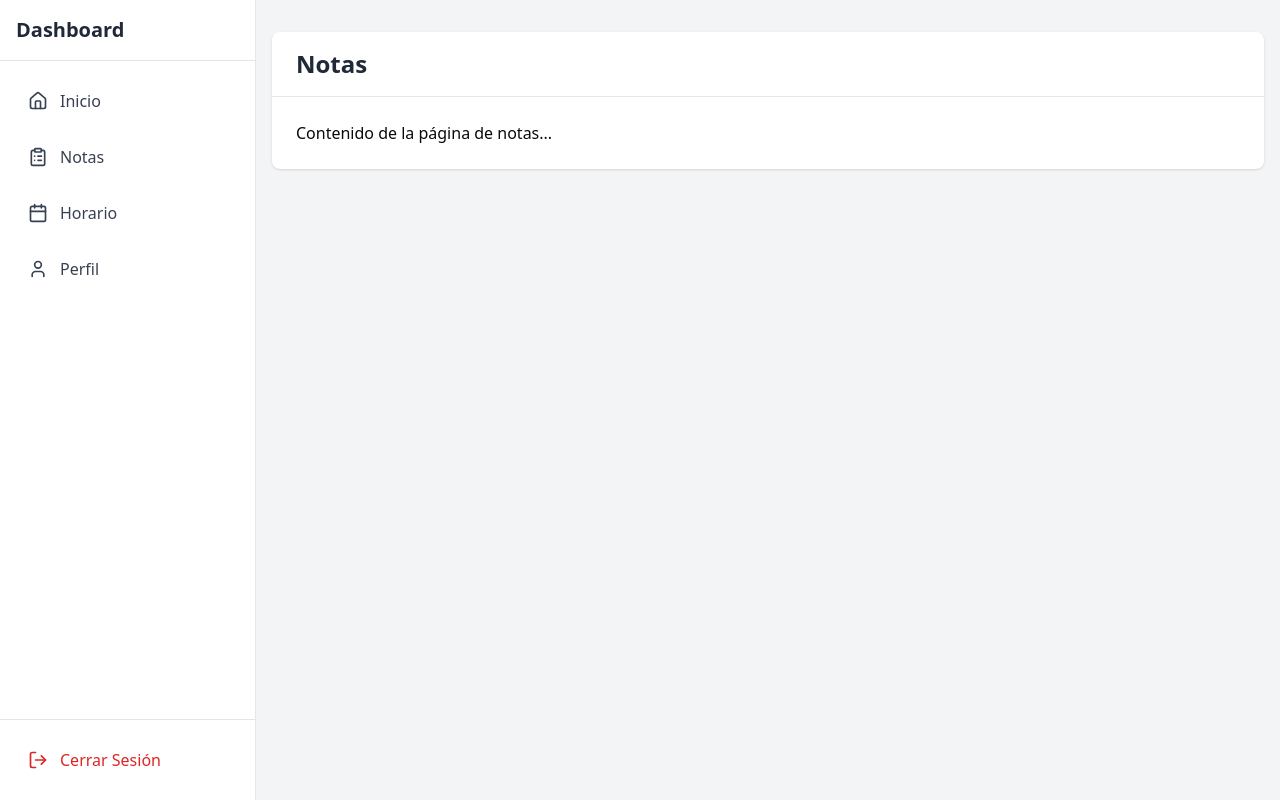
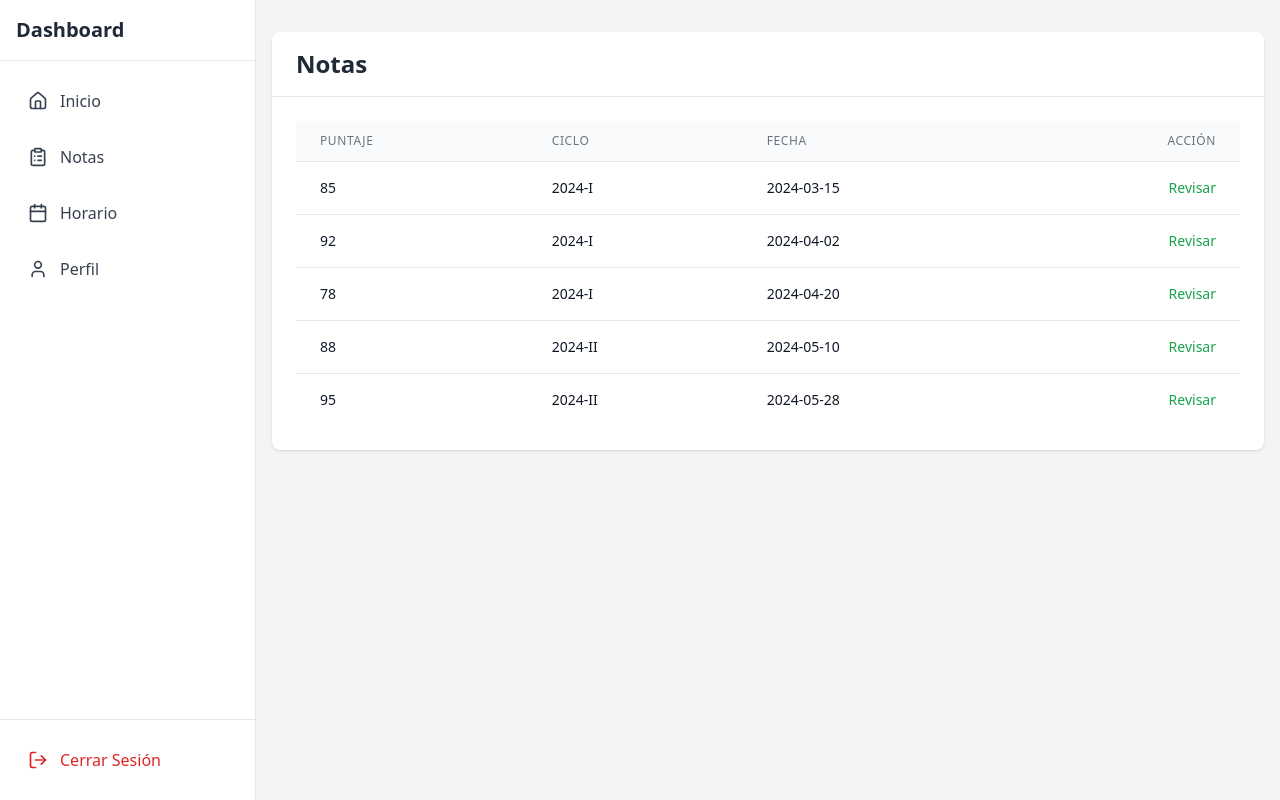
Before and after one commit to aresrc/project-educa-frontend, a Next.js app: page /student/dashboard/grades in a window 1280 px wide. Built offline with nearby package versions, Linux system fonts and the light colour scheme.

Commit message:
Añadido del contenido de notas

```diff
--- a/src/app/student/dashboard/grades/page.tsx
+++ b/src/app/student/dashboard/grades/page.tsx
@@ -1,11 +1,86 @@
+"use client"
+
+import { useState } from "react"
+
+interface Grade {
+  id: number
+  score: number
+  cycle: string
+  date: string
+}
+
 export default function GradesPage() {
+  const [grades] = useState<Grade[]>([
+    { id: 1, score: 85, cycle: "2024-I", date: "2024-03-15" },
+    { id: 2, score: 92, cycle: "2024-I", date: "2024-04-02" },
+    { id: 3, score: 78, cycle: "2024-I", date: "2024-04-20" },
+    { id: 4, score: 88, cycle: "2024-II", date: "2024-05-10" },
+    { id: 5, score: 95, cycle: "2024-II", date: "2024-05-28" },
+  ])
+
+  const handleReview = (id: number) => {
+    console.log(`Revisando nota con ID: ${id}`)
+    // Aquí iría la lógica para revisar la nota
+  }
+
   return (
     <div className="bg-white rounded-lg shadow">
       <div className="px-6 py-4 border-b border-gray-200">
         <h1 className="text-2xl font-semibold text-gray-800">Notas</h1>
       </div>
       <div className="p-6">
-          <p>Contenido de la página de notas...</p>
+        <div className="overflow-x-auto">
+          <table className="min-w-full divide-y divide-gray-200">
+            <thead className="bg-gray-50">
+              <tr>
+                <th
+                  scope="col"
+                  className="px-6 py-3 text-left text-xs font-medium text-gray-500 uppercase tracking-wider"
+                >
+                  Puntaje
+                </th>
+                <th
+                  scope="col"
+                  className="px-6 py-3 text-left text-xs font-medium text-gray-500 uppercase tracking-wider"
+                >
+                  Ciclo
+                </th>
+                <th
+                  scope="col"
+                  className="px-6 py-3 text-left text-xs font-medium text-gray-500 uppercase tracking-wider"
+                >
+                  Fecha
+                </th>
+                <th
+                  scope="col"
+                  className="px-6 py-3 text-right text-xs font-medium text-gray-500 uppercase tracking-wider"
+                >
+                  Acción
+                </th>
+              </tr>
+            </thead>
+            <tbody className="bg-white divide-y divide-gray-200">
+              {grades.map((grade) => (
+                <tr key={grade.id}>
+                  <td className="px-6 py-4 whitespace-nowrap">
+                    <div className="text-sm text-gray-900">{grade.score}</div>
+                  </td>
+                  <td className="px-6 py-4 whitespace-nowrap">
+                    <div className="text-sm text-gray-900">{grade.cycle}</div>
+                  </td>
+                  <td className="px-6 py-4 whitespace-nowrap">
+                    <div className="text-sm text-gray-900">{grade.date}</div>
+                  </td>
+                  <td className="px-6 py-4 whitespace-nowrap text-right text-sm font-medium">
+                    <button onClick={() => handleReview(grade.id)} className="text-green-600 hover:text-green-900">
+                      Revisar
+                    </button>
+                  </td>
+                </tr>
+              ))}
+            </tbody>
+          </table>
+        </div>
       </div>
     </div>
   )
```
Lines whose indentation alone changed are shown as unchanged.
